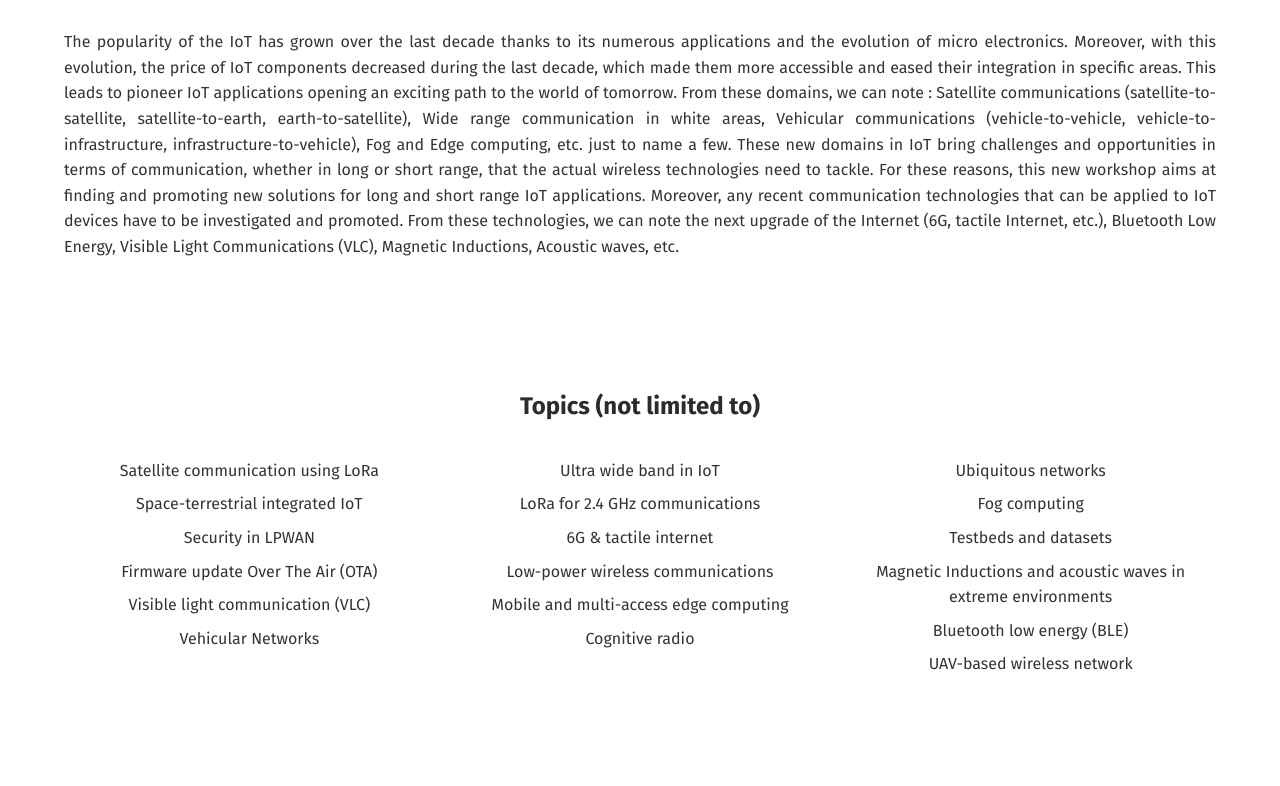
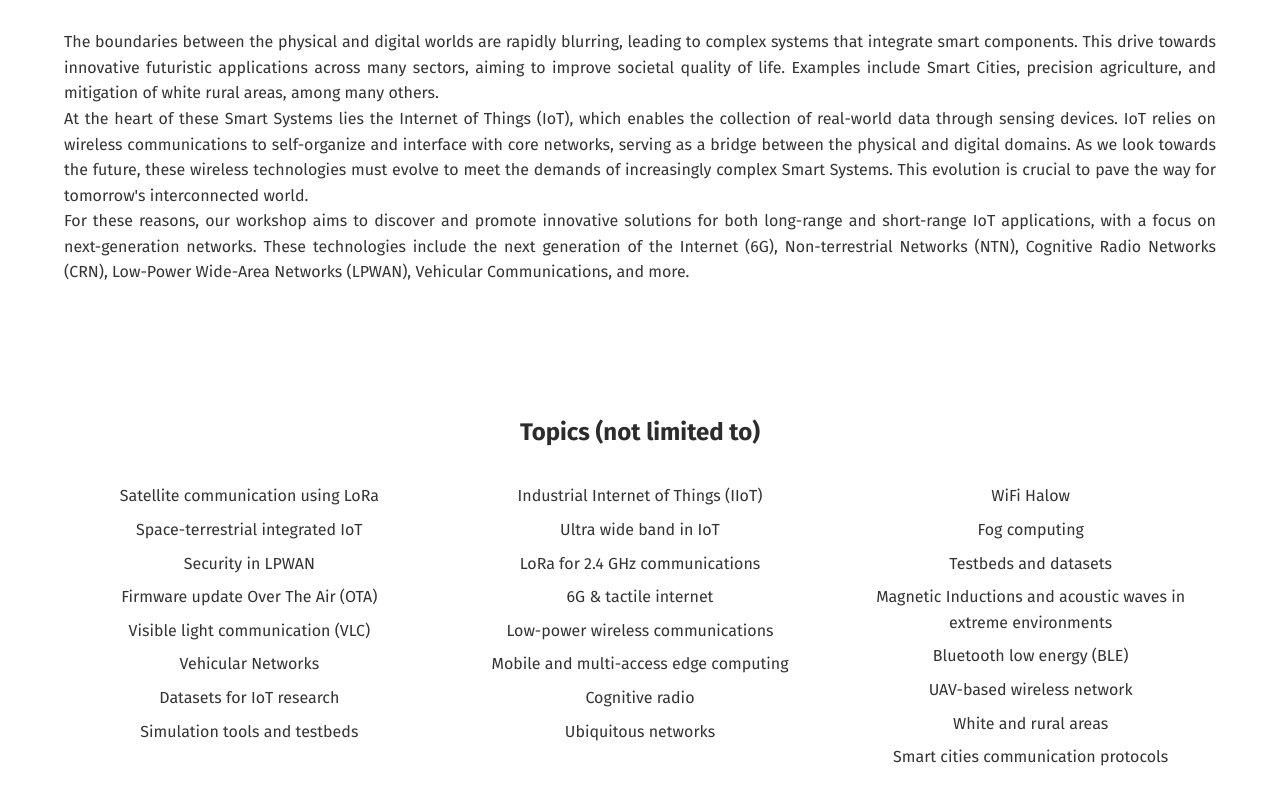
Before and after one commit to LS-NoT-workshop/ls-not-2025, a plain HTML site: page index.html in a window 1280 px wide. Shown: the part 854-1640 px from the top of the page. Drawn offline with Linux system fonts and the light colour scheme.

Commit message:
scope uodate and new TPC

```diff
--- a/index.html
+++ b/index.html
@@ -64,8 +64,13 @@
             <div class="container">
                 <h2>Scope</h2>
                 <p>
-                The popularity of the IoT has grown over the last decade thanks to its numerous applications and the evolution of micro electronics. Moreover, with this evolution, the price of IoT components decreased during the last decade, which made them more accessible and eased their integration in specific areas. This leads to pioneer IoT applications opening an exciting path to the world of tomorrow. From these domains, we can note : Satellite communications (satellite-to-satellite, satellite-to-earth, earth-to-satellite), Wide range communication in white areas, Vehicular communications (vehicle-to-vehicle, vehicle-to-infrastructure, infrastructure-to-vehicle), Fog and Edge computing, etc. just to name a few.
-                These new domains in IoT bring challenges and opportunities in terms of communication, whether in long or short range, that the actual wireless technologies need to tackle. For these reasons, this new workshop aims at finding and promoting new solutions for long and short range IoT applications. Moreover, any recent communication technologies that can be applied to IoT devices have to be investigated and promoted. From these technologies, we can note the next upgrade of the Internet (6G, tactile Internet, etc.), Bluetooth Low Energy, Visible Light Communications (VLC), Magnetic Inductions, Acoustic waves, etc.
+                    The boundaries between the physical and digital worlds are rapidly blurring, leading to complex systems that integrate smart components. This drive towards innovative futuristic applications across many sectors, aiming to improve societal quality of life. Examples include Smart Cities, precision agriculture, and mitigation of white rural areas, among many others.
+                </p>
+                <p>
+                    At the heart of these Smart Systems lies the Internet of Things (IoT), which enables the collection of real-world data through sensing devices. IoT relies on wireless communications to self-organize and interface with core networks, serving as a bridge between the physical and digital domains. As we look towards the future, these wireless technologies must evolve to meet the demands of increasingly complex Smart Systems. This evolution is crucial to pave the way for tomorrow's interconnected world.
+                </p>
+                <p>
+                    For these reasons, our workshop aims to discover and promote innovative solutions for both long-range and short-range IoT applications, with a focus on next-generation networks. These technologies include the next generation of the Internet (6G), Non-terrestrial Networks (NTN), Cognitive Radio Networks (CRN), Low-Power Wide-Area Networks (LPWAN), Vehicular Communications, and more.
                 </p>
             </div>
         </section>
@@ -80,6 +85,9 @@
                     <li>Firmware update Over The Air (OTA)</li>
                     <li>Visible light communication (VLC)</li>
                     <li>Vehicular Networks</li>
+                    <li>Datasets for IoT research</li>
+                    <li>Simulation tools and testbeds</li>
+                    <li>Industrial Internet of Things (IIoT)</li>
                     <li>Ultra wide band in IoT</li>
                     <li>LoRa for 2.4 GHz communications</li>
                     <li>6G & tactile internet</li>
@@ -87,11 +95,14 @@
                     <li>Mobile and multi-access edge computing</li>
                     <li>Cognitive radio</li>
                     <li>Ubiquitous networks</li>
+                    <li>WiFi Halow</li>
                     <li>Fog computing</li>
                     <li>Testbeds and datasets</li>
                     <li>Magnetic Inductions and acoustic waves in extreme environments</li>
                     <li>Bluetooth low energy (BLE)</li>
                     <li>UAV-based wireless network</li>
+                    <li>White and rural areas</li>
+                    <li>Smart cities communication protocols</li>
                 </ul>
 
             </div>
@@ -153,6 +164,7 @@
                         <li><b>Baba Doki</b>: University of Garoua, Cameroon</li>
                         <li><b>Edmond Prosper Souapiebe</b>: University of Ngaoundéré, Cameroon</li>
                         <li><b>Gerardo Hernández Oregón</b>: Università degli Studi di Napoli Federico II, Italy</li>
+                        <li><b>Habib Carol</b>: Inria, France</li>
                         <li><b>Igor Tchappi</b>: University of Luxembourg, Luxembourg</li>
                         <li><b>Jens Dede</b>: University of Bremen, Germany</li>
                         <li><b>Jiali Xu</b>: Inria, France</li>
@@ -167,6 +179,7 @@
                         <li><b>Patrick Sondi</b>: IMT Nord Europe, France</li>
                         <li><b>Paul Dayang</b>: University of Ngaoundéré, Cameroon</li>
                         <li><b>Samuel Kotva</b>: African Institute for Mathematical Sciences (AIMS), Cameroon</li>
+                        <li><b>Téeg-Wendé Zougmore</b>: University of Nazi Boni, Burkina Faso</li>
                         <li><b>Thenuka Karunathilake</b>: University of Bremen, Germany</li>
                         <li><b>Yasir Saleem</b>: Aberystwyth University, United Kingdom</li>
                     </ul>
```
